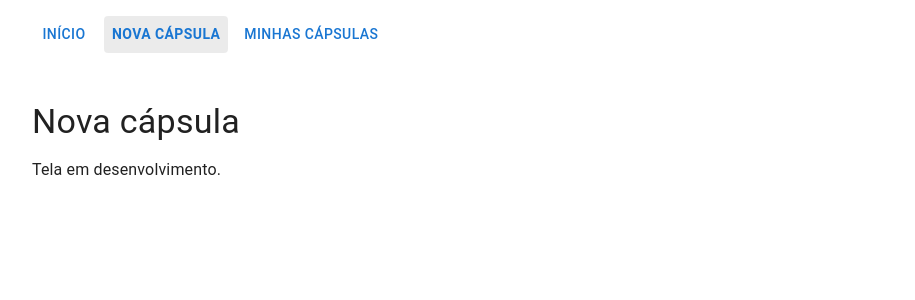
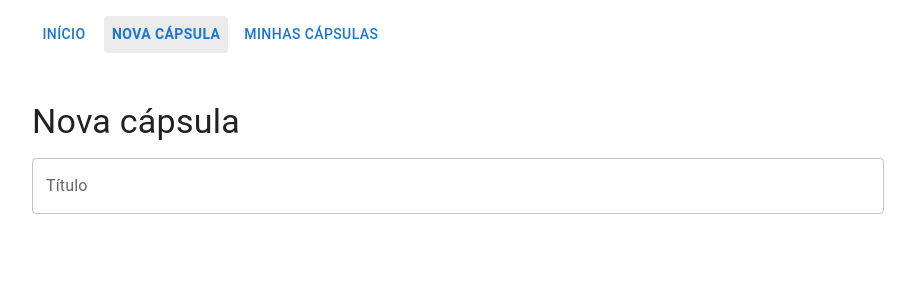
Before and after one commit to sofl-aline/dearFuture, a React (Vite) app: page /capsules/new in a window 1280 px wide. Shown: the top 300 px of the page, without its empty margins (182-1097 px from the left). Built offline with nearby package versions, Linux system fonts and the light colour scheme.

Commit message:
feat: criar formulário com campo de título

```diff
--- /dev/null
+++ b/src/components/CapsuleForm/CapsuleForm.tsx
@@ -0,0 +1,18 @@
+import { useState } from 'react';
+import { Box, TextField } from '@mui/material';
+
+export default function CapsuleForm() {
+
+    const [title, setTitle] = useState('')
+
+    return (
+        <Box component="form">
+            <TextField
+            label="Título"
+            value={title}
+            onChange={(event) => setTitle(event.target.value)}
+            fullWidth
+            />
+        </Box>
+    )
+}
--- a/src/pages/new-capsule.tsx
+++ b/src/pages/new-capsule.tsx
@@ -1,10 +1,11 @@
 import { Stack, Typography } from '@mui/material'
+import CapsuleForm from '../components/CapsuleForm/CapsuleForm'
 
 export default function NewCapsule() {
   return (
     <Stack spacing={2}>
       <Typography component="h1" variant="h4">Nova cápsula</Typography>
-      <Typography>Tela em desenvolvimento.</Typography>
+      <CapsuleForm />
     </Stack>
   )
 }
```
